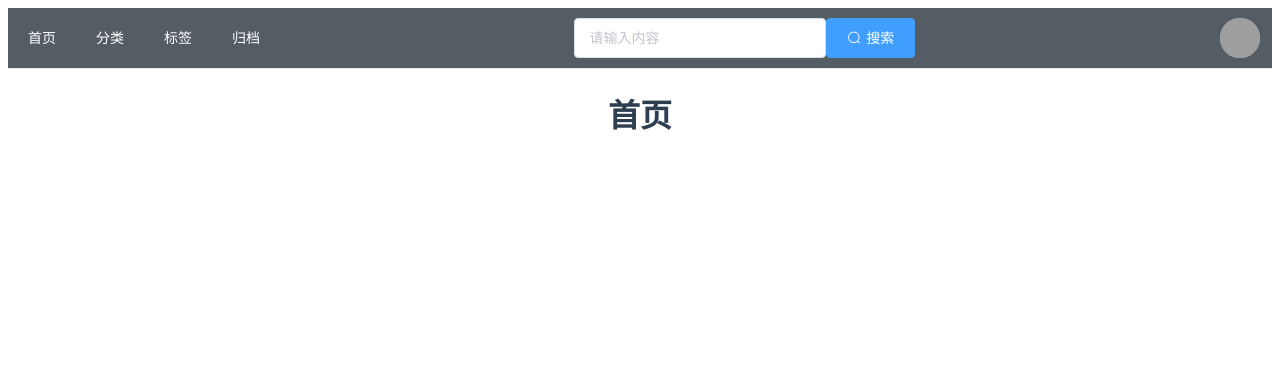
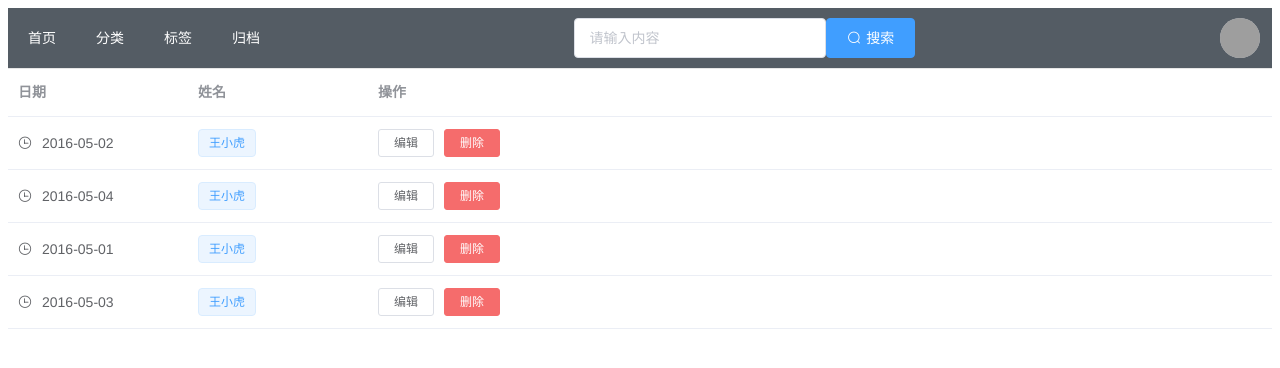
Before and after one commit to GodGodJ/blog-vue, a Vue app: page /adminindex in a window 1280 px wide. Shown: the top 368 px of the page. Built offline with nearby package versions, Linux system fonts and the light colour scheme; grey boxes are pictures that could not be loaded.

Commit message:
（工作室提交）

```diff
--- a/src/views/AdminIndex/index.vue
+++ b/src/views/AdminIndex/index.vue
@@ -1,13 +1,72 @@
 <template>
-<h1>首页</h1>
+    <el-table
+            :data="tableData"
+            style="width: 100%">
+        <el-table-column
+                label="日期"
+                width="180">
+            <template slot-scope="scope">
+                <i class="el-icon-time"></i>
+                <span style="margin-left: 10px">{{ scope.row.date }}</span>
+            </template>
+        </el-table-column>
+        <el-table-column
+                label="姓名"
+                width="180">
+            <template slot-scope="scope">
+                <el-popover trigger="hover" placement="top">
+                    <p>姓名: {{ scope.row.name }}</p>
+                    <p>住址: {{ scope.row.address }}</p>
+                    <div slot="reference" class="name-wrapper">
+                        <el-tag size="medium">{{ scope.row.name }}</el-tag>
+                    </div>
+                </el-popover>
+            </template>
+        </el-table-column>
+        <el-table-column label="操作">
+            <template slot-scope="scope">
+                <el-button
+                        size="mini"
+                        @click="handleEdit(scope.$index, scope.row)">编辑</el-button>
+                <el-button
+                        size="mini"
+                        type="danger"
+                        @click="handleDelete(scope.$index, scope.row)">删除</el-button>
+            </template>
+        </el-table-column>
+    </el-table>
 </template>
 
 <script>
     export default {
-        name: "index"
+        data() {
+            return {
+                tableData: [{
+                    date: '2016-05-02',
+                    name: '王小虎',
+                    address: '上海市普陀区金沙江路 1518 弄'
+                }, {
+                    date: '2016-05-04',
+                    name: '王小虎',
+                    address: '上海市普陀区金沙江路 1517 弄'
+                }, {
+                    date: '2016-05-01',
+                    name: '王小虎',
+                    address: '上海市普陀区金沙江路 1519 弄'
+                }, {
+                    date: '2016-05-03',
+                    name: '王小虎',
+                    address: '上海市普陀区金沙江路 1516 弄'
+                }]
+            }
+        },
+        methods: {
+            handleEdit(index, row) {
+                console.log(index, row);
+            },
+            handleDelete(index, row) {
+                console.log(index, row);
+            }
+        }
     }
 </script>
-
-<style scoped>
-
-</style>
```
